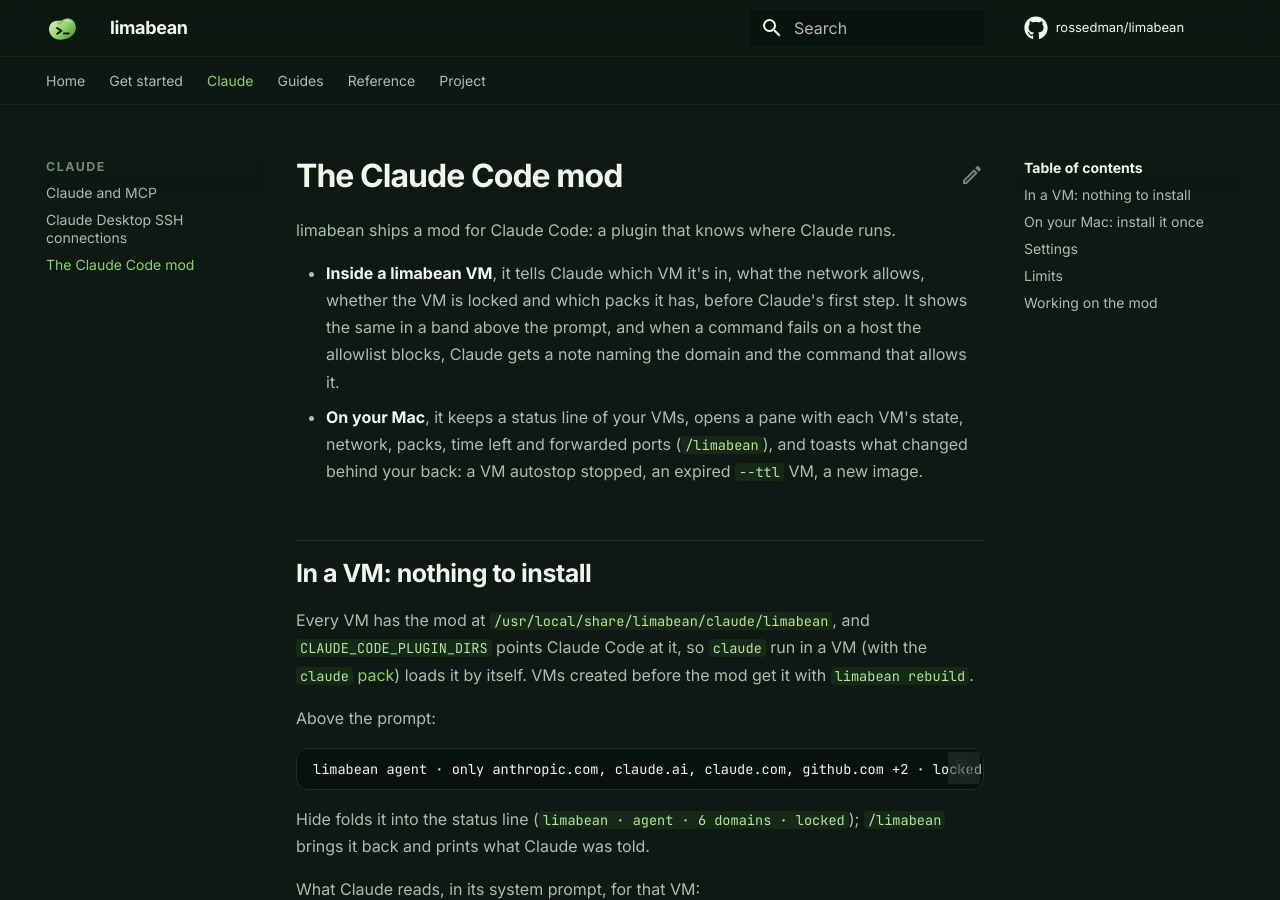
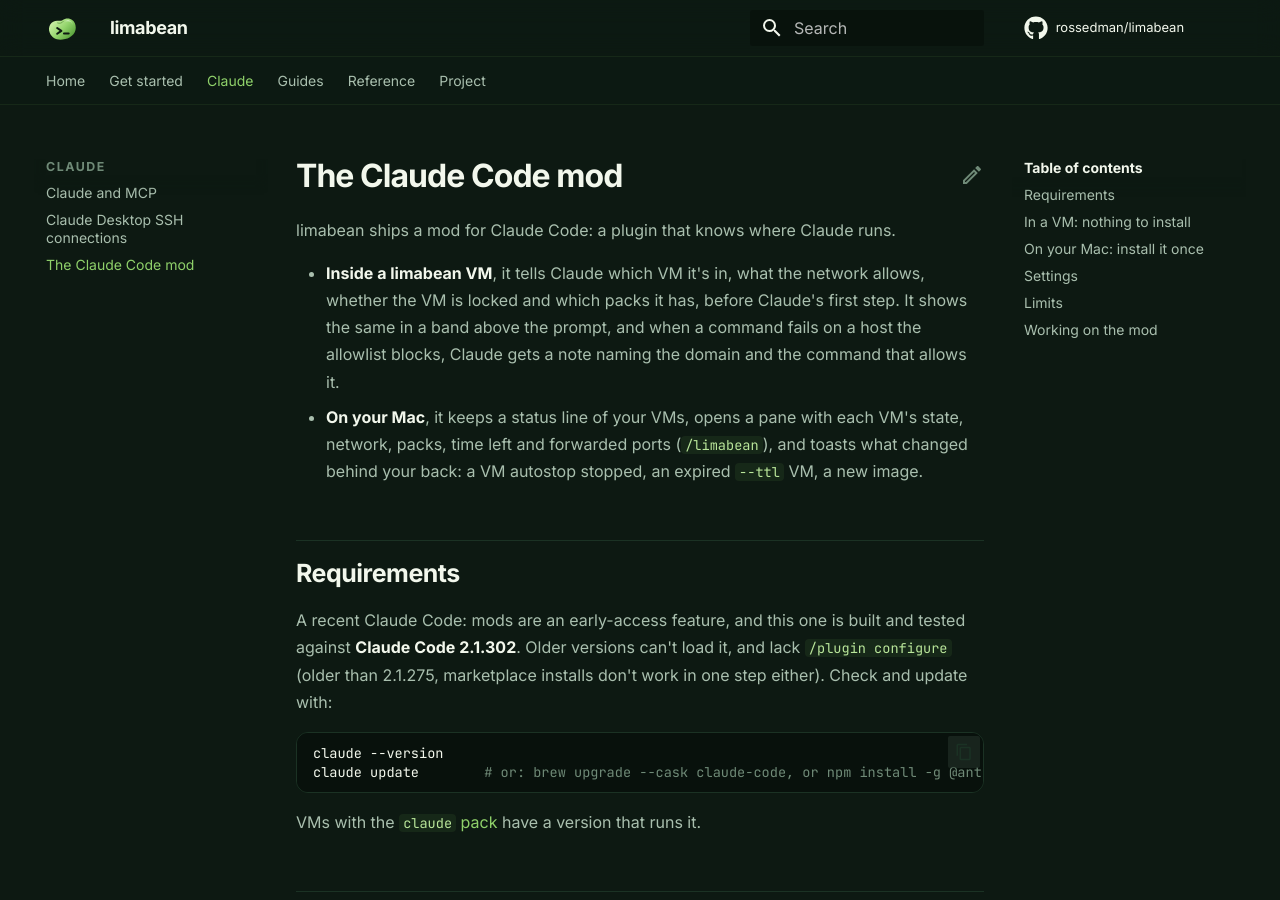
Before and after one commit to rossedman/limabean, an MkDocs documentation site: the page built from docs/claude-mod.md, in a window 1280 px wide and 900 px high. Built offline with MkDocs 1.6.1 and Material for MkDocs 9.7.7, drawn with Linux system fonts in a browser that asks for light colours; comment, search, counter and statistics services are not loaded.

Commit message:
Say which Claude Code version the mod needs
Claude Code 2.1.85 has no `plugin configure` and can't load the mod's
hooks, and nothing said so. The page now opens with the version it's
built and tested against (2.1.302), what older versions lack, and how to
update.

Co-Authored-By: Claude Opus 5.5 <noreply@anthropic.com>
Claude-Session: https://claude.ai/code/session_012CmKmVf18wFFWsPa64eeD8

````diff
--- a/docs/claude-mod.md
+++ b/docs/claude-mod.md
@@ -11,6 +11,21 @@ limabean ships a mod for Claude Code: a plugin that knows where Claude runs.
   each VM's state, network, packs, time left and forwarded ports
   (`/limabean`), and toasts what changed behind your back: a VM autostop
   stopped, an expired `--ttl` VM, a new image.
+
+## Requirements
+
+A recent Claude Code: mods are an early-access feature, and this one is
+built and tested against **Claude Code 2.1.302**. Older versions can't load
+it, and lack `/plugin configure` (older than 2.1.275, marketplace installs
+don't work in one step either). Check and update with:
+
+```bash
+claude --version
+claude update        # or: brew upgrade --cask claude-code, or npm install -g @anthropic-ai/claude-code@latest
+```
+
+VMs with the [`claude` pack](packs.md#claude-code-in-a-vm) have a version
+that runs it.
 
 ## In a VM: nothing to install
 
````
